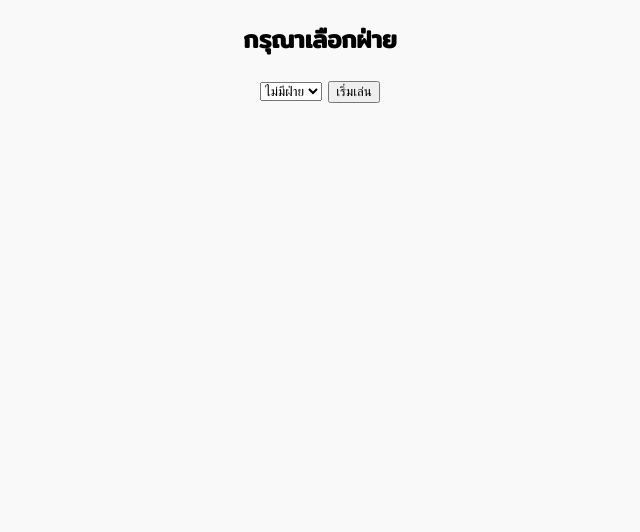
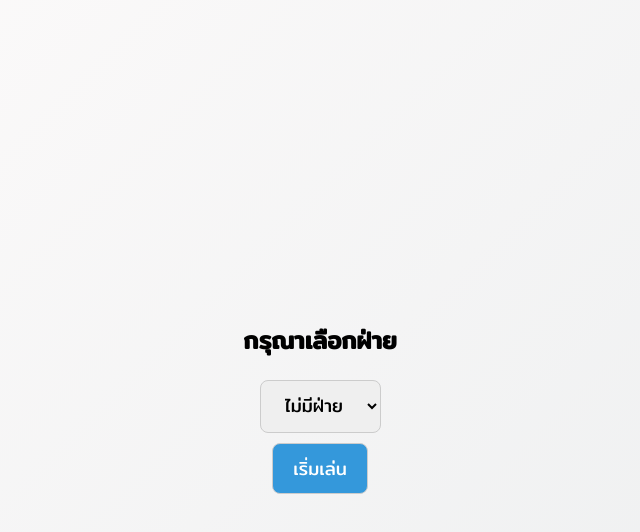
Before and after one commit to Bomu76/popchompoo, a website: page public/index.html in a window 1280 px wide. Shown: the whole page, without its empty margins (320-960 px from the left). Drawn offline with Linux system fonts and the light colour scheme.

Commit message:
update code 4

```diff
--- a/public/style.css
+++ b/public/style.css
@@ -6,6 +6,44 @@ body {
     padding: 0;
     -webkit-tap-highlight-color: transparent;
     touch-action: manipulation;
+}
+
+#classroom-select {
+    display: flex;
+    flex-direction: column;
+    align-items: center;
+    justify-content: center;
+    height: 100vh;
+    background: linear-gradient(135deg, #fdfbfb 0%, #ebedee 100%);
+}
+
+#classroom-select h2 {
+    font-size: 24px;
+    margin-bottom: 1rem;
+}
+
+#classroom-select select,
+#classroom-select button {
+    padding: 10px 20px;
+    font-size: 18px;
+    margin: 5px;
+    border-radius: 8px;
+    border: 1px solid #ccc;
+}
+
+#classroom-select button {
+    font-family: "Mitr", sans-serif;
+    background-color: #3498db;
+    color: white;
+    cursor: pointer;
+}
+
+#classroom-select button:hover {
+    background-color: #2980b9;
+}
+
+#classroom-table {
+    font-family: "Mitr", sans-serif;
 }
 
 #emoji {
@@ -24,6 +62,17 @@ body {
 
 #emoji:focus {
     outline: none;
+}
+
+table {
+    margin: 20px auto;
+    border-collapse: collapse;
+}
+
+th,
+td {
+    border: 1px solid #ccc;
+    padding: 10px;
 }
 
 @media (max-width: 600px) {
```
